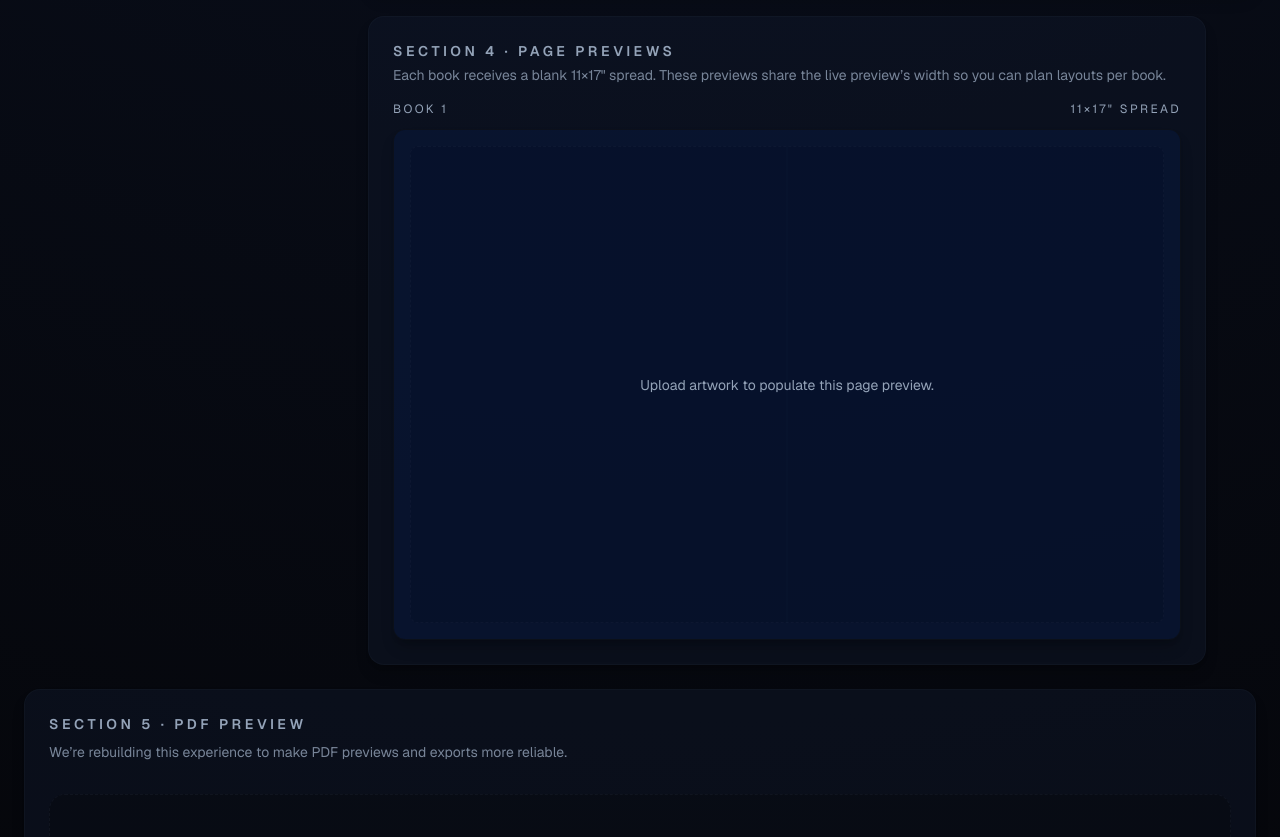
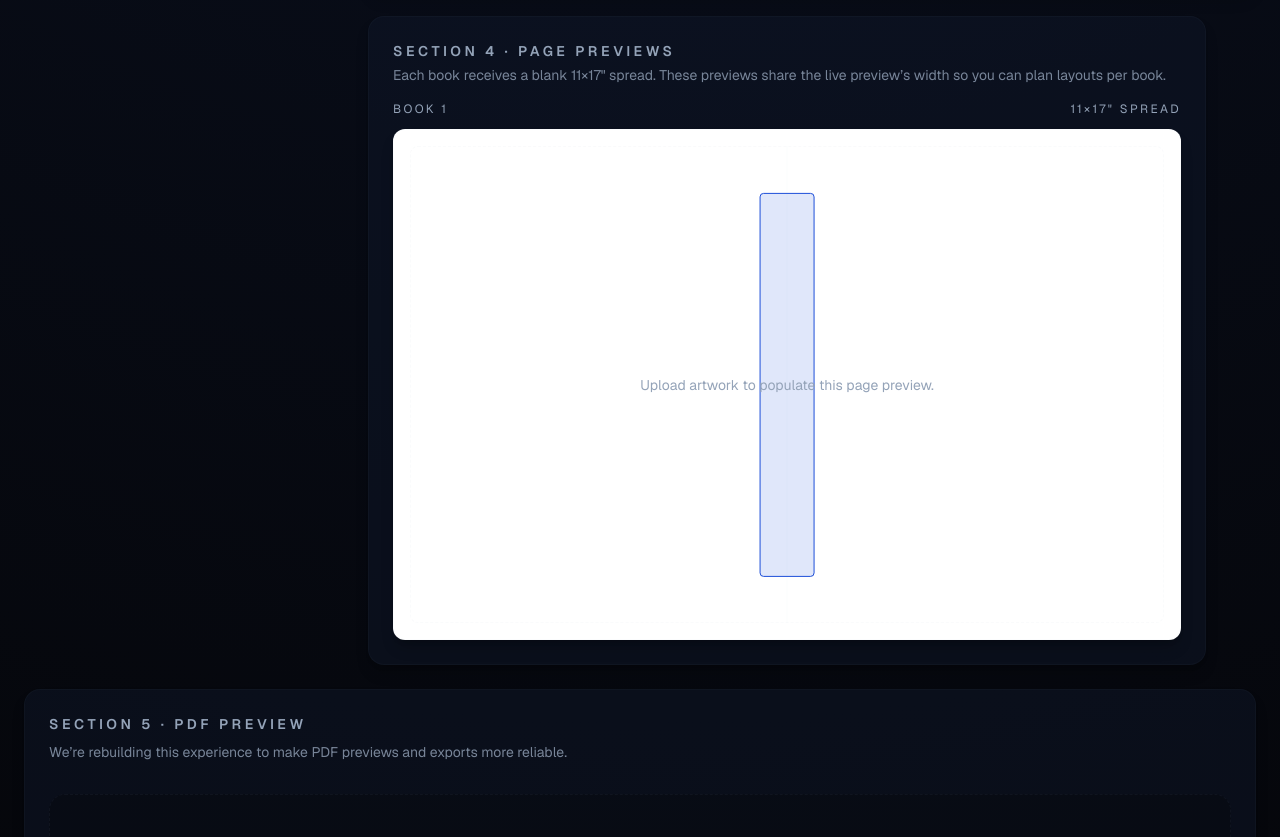
Before and after one commit to jdin9/flyleaf-v2, a Next.js app: page /designer in a window 1280 px wide. Shown: the part 1120-1957 px from the top of the page. Built offline with nearby package versions, Linux system fonts and the light colour scheme.

Commit message:
Make Section 4 pages render on white backgrounds

```diff
--- a/src/app/designer/page.tsx
+++ b/src/app/designer/page.tsx
@@ -60,6 +60,11 @@ const createBook = (): BookSettings => ({
 const mmToPx = (value: number) => value * MM_TO_PX;
 const PAGE_WIDTH_IN = 17;
 const PAGE_HEIGHT_IN = 11;
+const INCH_TO_MM = 25.4;
+const PAGE_WIDTH_MM = PAGE_WIDTH_IN * INCH_TO_MM;
+const PAGE_HEIGHT_MM = PAGE_HEIGHT_IN * INCH_TO_MM;
+const PAGE_WIDTH_PX = mmToPx(PAGE_WIDTH_MM);
+const PAGE_HEIGHT_PX = mmToPx(PAGE_HEIGHT_MM);
 
 export default function DesignerPage() {
   const [books, setBooks] = useState<BookSettings[]>([createBook()]);
@@ -91,7 +96,7 @@ export default function DesignerPage() {
       backgroundImage:
         "linear-gradient(90deg, rgba(148,163,184,0.08) 1px, transparent 1px), linear-gradient(0deg, rgba(148,163,184,0.08) 1px, transparent 1px)",
       backgroundSize: "80px 80px",
-      backgroundColor: "rgba(15, 23, 42, 0.6)",
+      backgroundColor: "#ffffff",
     };
   }, [image]);
 
@@ -253,7 +258,6 @@ export default function DesignerPage() {
 
   const scaledPreviewWidth = totalWidthPx * previewScale;
   const scaledPreviewHeight = maxHeightPx * previewScale;
-  const blankPageAspectRatio = PAGE_HEIGHT_IN / PAGE_WIDTH_IN;
   const blankPagePreviewWidth = useMemo(() => {
     if (livePreviewSectionBounds.width > 0) {
       const contentWidth = livePreviewSectionBounds.width - SECTION_HORIZONTAL_PADDING_PX * 2;
@@ -271,7 +275,19 @@ export default function DesignerPage() {
     scaledPreviewWidth,
     totalWidthPx,
   ]);
-  const blankPagePreviewHeight = Math.max(blankPagePreviewWidth * blankPageAspectRatio, 1);
+  const blankPageScale = useMemo(() => {
+    if (!Number.isFinite(blankPagePreviewWidth) || blankPagePreviewWidth <= 0) {
+      return previewScale;
+    }
+
+    if (!Number.isFinite(PAGE_WIDTH_PX) || PAGE_WIDTH_PX <= 0) {
+      return previewScale;
+    }
+
+    return blankPagePreviewWidth / PAGE_WIDTH_PX;
+  }, [blankPagePreviewWidth, previewScale]);
+
+  const blankPagePreviewHeight = Math.max(PAGE_HEIGHT_PX * blankPageScale, 1);
 
   const zoomScale = zoom / 100;
   const artworkDisplayWidth = baseArtworkWidthPx * zoomScale;
@@ -283,20 +299,10 @@ export default function DesignerPage() {
   const maxHorizontalShiftPx = Math.max(halfExtraWidth - wrapMarginPx, 0);
   const translateXPx = maxHorizontalShiftPx * (offsetX / 100);
 
-  const pdfLayoutBaseWidth = Math.max(totalWidthPx, 1);
-  const pdfLayoutBaseHeight = Math.max(maxHeightPx, 1);
+  const pdfLayoutBaseWidth = Math.max(PAGE_WIDTH_PX, 1);
+  const pdfLayoutBaseHeight = Math.max(PAGE_HEIGHT_PX, 1);
 
-  const pdfLayoutScale = useMemo(() => {
-    if (!Number.isFinite(blankPagePreviewWidth) || blankPagePreviewWidth <= 0) {
-      return previewScale;
-    }
-
-    if (!Number.isFinite(pdfLayoutBaseWidth) || pdfLayoutBaseWidth <= 0) {
-      return previewScale;
-    }
-
-    return blankPagePreviewWidth / pdfLayoutBaseWidth;
-  }, [blankPagePreviewWidth, pdfLayoutBaseWidth, previewScale]);
+  const pdfLayoutScale = blankPageScale;
 
   const pdfScaledWidth = Math.max(pdfLayoutBaseWidth * pdfLayoutScale, 1);
   const pdfScaledHeight = Math.max(pdfLayoutBaseHeight * pdfLayoutScale, 1);
@@ -715,10 +721,10 @@ export default function DesignerPage() {
                       </div>
                       <div className="flex w-full justify-center">
                         <div
-                          className="relative overflow-hidden rounded-xl border border-border/30 bg-black/30 shadow-lg shadow-black/20"
+                          className="relative overflow-hidden rounded-xl border border-border/30 bg-white shadow-lg shadow-black/20"
                           style={{ width: `${blankPagePreviewWidth}px`, height: `${blankPagePreviewHeight}px` }}
                         >
-                          <div className="pointer-events-none absolute inset-4 rounded-lg border border-dashed border-border/40 bg-black/20" />
+                          <div className="pointer-events-none absolute inset-4 rounded-lg border border-dashed border-border/40 bg-white/80" />
                           <div className="pointer-events-none absolute left-1/2 top-4 bottom-4 w-px -translate-x-1/2 bg-border/30" />
                           <div
                             className="pointer-events-none absolute left-1/2 top-1/2 flex -translate-x-1/2 -translate-y-1/2 items-center"
@@ -755,7 +761,10 @@ export default function DesignerPage() {
                                     transform: `scale(${pdfLayoutScale})`,
                                   }}
                                 >
-                                  <div className="relative h-full w-full overflow-hidden rounded-lg" style={previewBackdropStyle}>
+                                  <div
+                                    className="relative h-full w-full overflow-hidden rounded-lg bg-white"
+                                    style={previewBackdropStyle}
+                                  >
                                     <Image
                                       src={image!.url}
                                       alt={`Dust jacket artwork for book ${index + 1}`}
```
